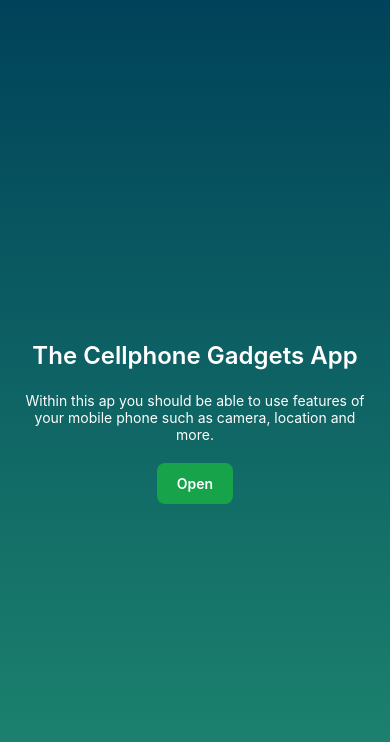
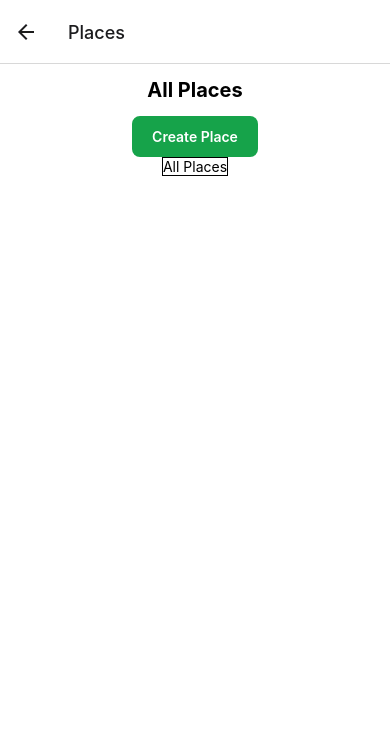
Before and after one commit to Jorge-Ortiz-Mata/app-07-Mobile-Device-Features, a React Native app: screen /Places in a window 390 px wide. Shown: the top 742 px of the page. Built offline with nearby package versions, Linux system fonts and the light colour scheme.

Commit message:
All places screen working.

```diff
--- a/src/Index.jsx
+++ b/src/Index.jsx
@@ -1,6 +1,8 @@
-import Welcome from "./screens/Welcome"
 import { NavigationContainer } from "@react-navigation/native";
 import { createNativeStackNavigator } from "@react-navigation/native-stack";
+
+import Welcome from "./screens/Welcome"
+import Places from "./screens/Places";
 
 const Stack = createNativeStackNavigator();
 
@@ -10,6 +12,7 @@ export default function Index(){
     <NavigationContainer>
       <Stack.Navigator>
         <Stack.Screen name="Welcome" component={Welcome} options={{headerShown: false}} />
+        <Stack.Screen name="Places" component={Places} />
       </Stack.Navigator>
     </NavigationContainer>
   )
--- /dev/null
+++ b/src/components/CustomButton.jsx
@@ -0,0 +1,10 @@
+import { Pressable, Text } from "react-native";
+
+export default function CustomButton({title, action}){
+
+  return(
+    <Pressable className="px-5 py-3 rounded-lg bg-green-600" onPress={action}>
+      <Text className="text-white font-semibold">{title}</Text>
+    </Pressable>
+  )
+}
--- /dev/null
+++ b/src/components/PlacesList.jsx
@@ -0,0 +1,15 @@
+import { View, Text, FlatList } from "react-native";
+import { useAtom } from "jotai";
+import { placesAtom } from "../data/atomVariables";
+
+export default function PlacesList(){
+  const [places] = useAtom(placesAtom)
+
+  console.log(places);
+
+  return(
+    <View className="border">
+      <Text>All Places</Text>
+    </View>
+  )
+}
--- a/src/data/atomVariables.jsx
+++ b/src/data/atomVariables.jsx
@@ -1,7 +1,6 @@
 import { atom } from "jotai";
 
 export const placesAtom = atom({});
-
 
 /*
 
--- /dev/null
+++ b/src/screens/Places.jsx
@@ -0,0 +1,19 @@
+import { View, Text } from "react-native";
+import { StatusBar } from 'expo-status-bar';
+
+import CustomButton from "../components/CustomButton";
+import PlacesList from "../components/PlacesList";
+
+export default function Places(){
+
+  function goToCreatePlace(){}
+
+  return(
+    <View className="flex-1 items-center bg-white">
+      <Text className="text-semibold text-xl my-3 font-bold">All Places</Text>
+      <CustomButton title="Create Place" action={goToCreatePlace}/>
+      <PlacesList />
+      <StatusBar style="dark" />
+    </View>
+  )
+}
--- a/src/screens/Welcome.jsx
+++ b/src/screens/Welcome.jsx
@@ -1,16 +1,22 @@
-import { Pressable, Text } from "react-native";
+import { Text } from "react-native";
 import { StatusBar } from 'expo-status-bar';
 import { LinearGradient } from "expo-linear-gradient";
+import { useNavigation } from "@react-navigation/native";
+
+import CustomButton from "../components/CustomButton";
 
 export default function Welcome(){
+  const navigation = useNavigation();
+
+  function goToPlacesScreen(){
+    navigation.navigate('Places')
+  }
 
   return(
     <LinearGradient colors={['#00425A', '#1F8A70']} className="flex-1 items-center justify-center">
       <Text className="font-semibold text-white text-2xl">The Cellphone Gadgets App</Text>
       <Text className="text-white text-center m-5">Within this ap you should be able to use features of your mobile phone such as camera, location and more.</Text>
-      <Pressable className="px-5 py-3 rounded-lg bg-green-600">
-        <Text className="text-white font-semibold">Open</Text>
-      </Pressable>
+      <CustomButton title="Let's go" action={goToPlacesScreen}/>
       <StatusBar style="light" />
     </LinearGradient>
   )
```
